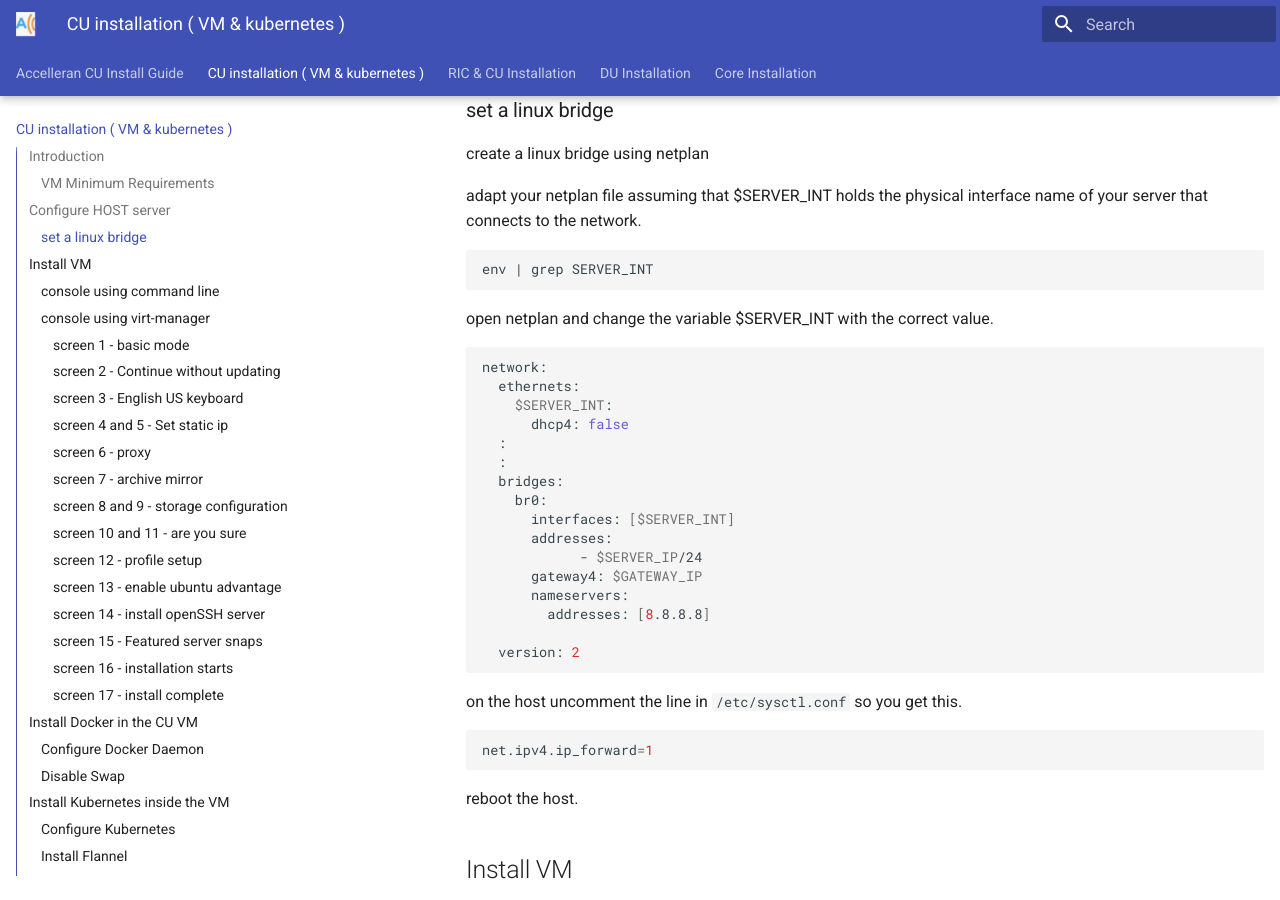
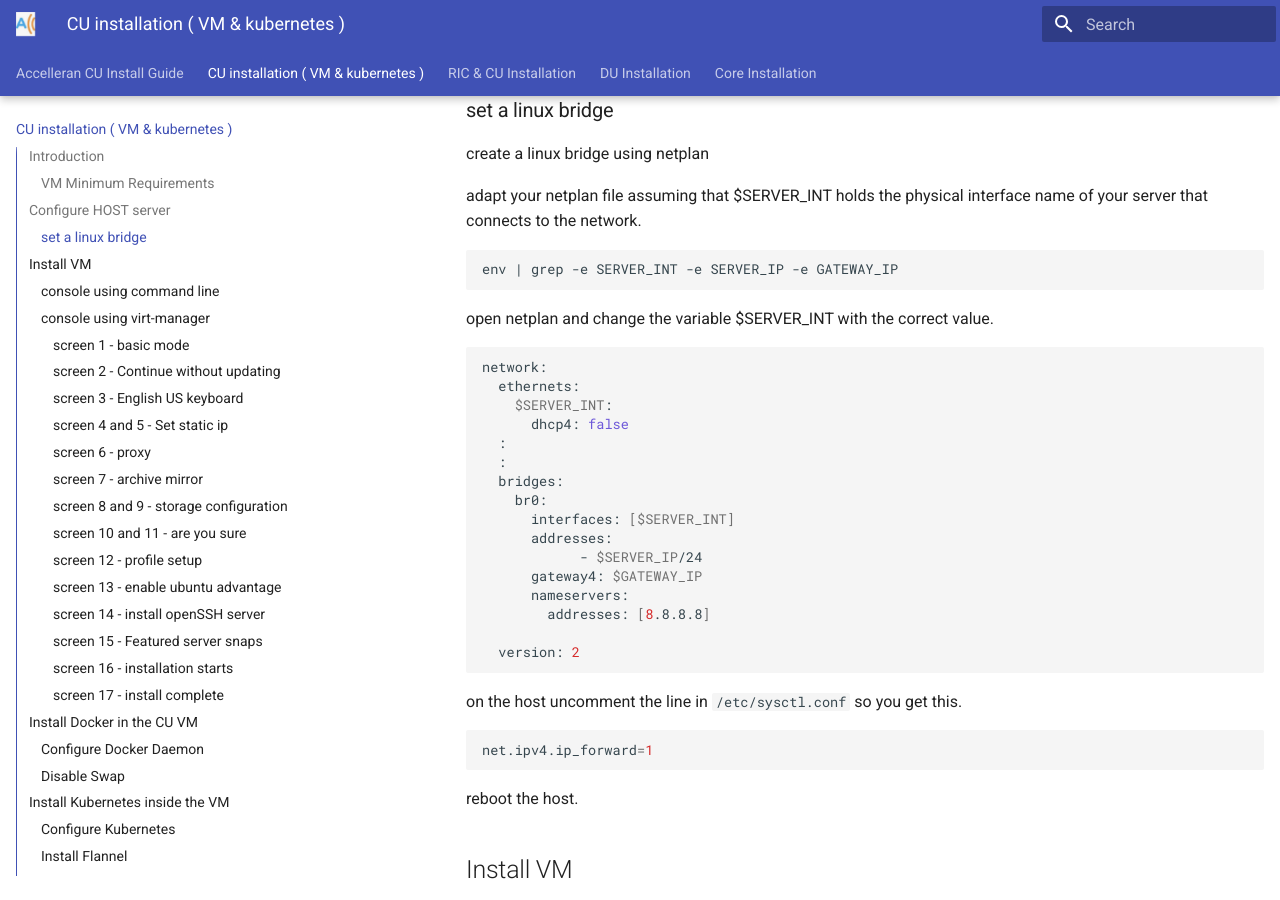
Before and after one commit to accelleran/drax-docs, an MkDocs documentation site: the page built from docs/kubernetes-install/index.md, in a window 1280 px wide and 900 px high, scrolled down 647 px. Built offline with MkDocs 1.6.1 and Material for MkDocs 9.7.7, drawn with Linux system fonts in a browser that asks for light colours; the version menu is left out.

Commit message:
Update index.md

````diff
--- a/docs/kubernetes-install/index.md
+++ b/docs/kubernetes-install/index.md
@@ -27,7 +27,7 @@ adapt your netplan file assuming that $SERVER_INT holds the physical interface n
 that connects to the network.
 
 ```
-env | grep SERVER_INT
+env | grep -e SERVER_INT -e SERVER_IP -e GATEWAY_IP
 ```
 
 open netplan and change the variable $SERVER_INT with the correct value.
````
